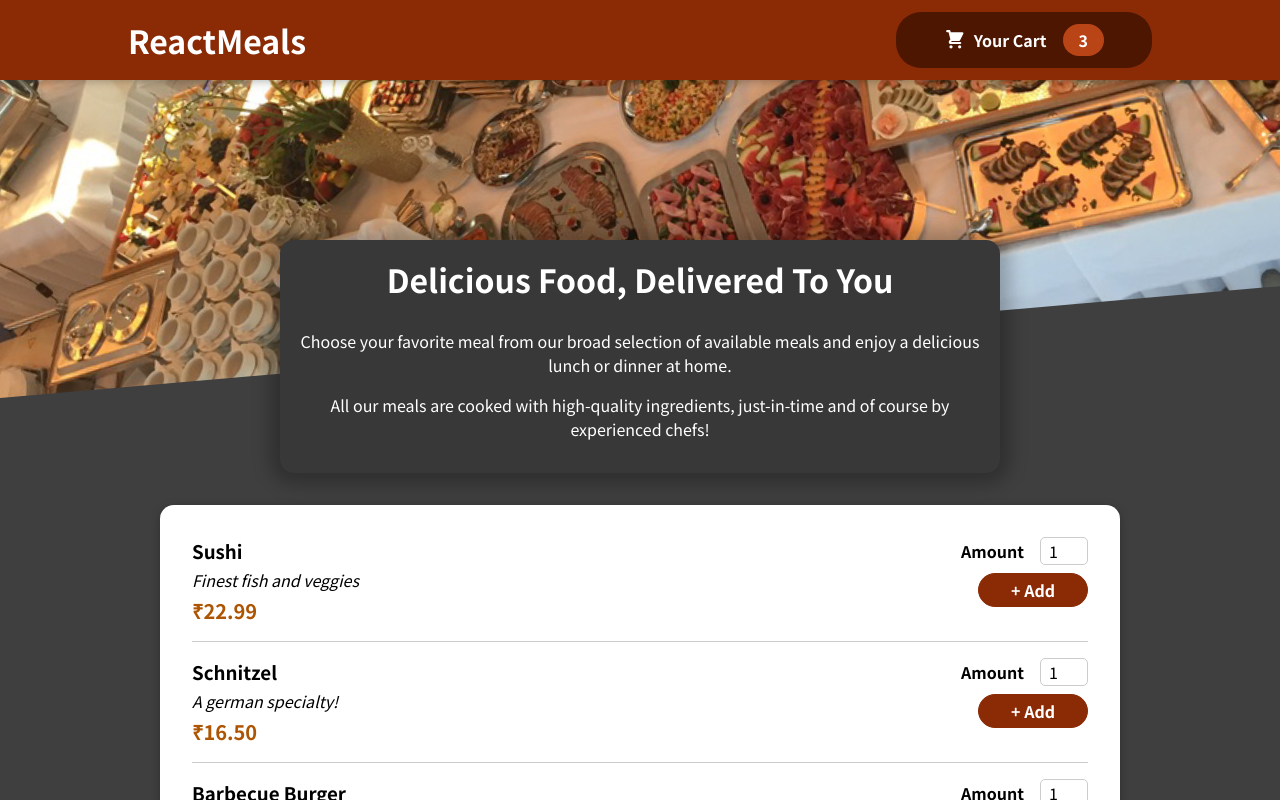
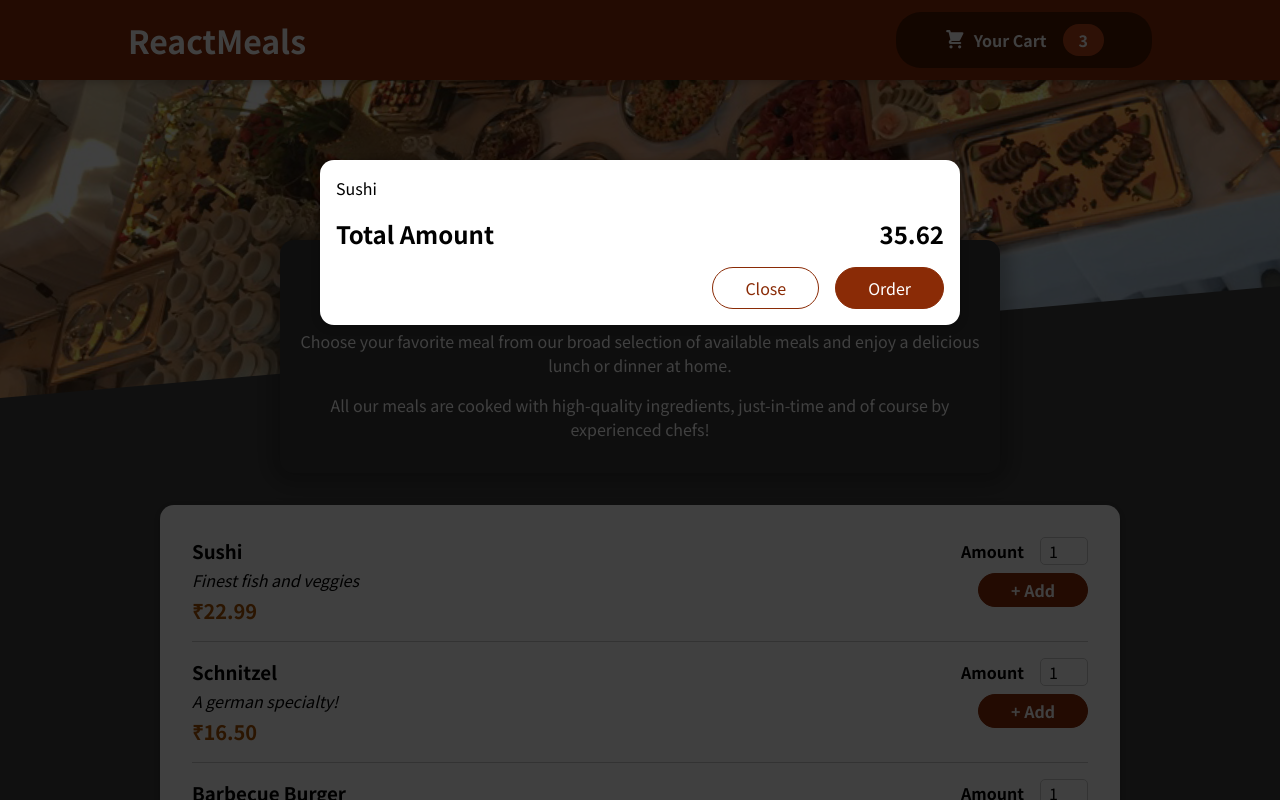
Before and after one commit to sasban9/react-meals, a React (Create React App) app: page / in a window 1280 px wide. Shown: the top 800 px of the page. Built offline with nearby package versions, Linux system fonts and the light colour scheme.

Commit message:
Adding a Modal via a React Portal.

```diff
--- a/public/index.html
+++ b/public/index.html
@@ -28,6 +28,7 @@
   </head>
   <body>
     <noscript>You need to enable JavaScript to run this app.</noscript>
+    <div id="overlays"></div>
     <div id="root"></div>
     <!--
       This HTML file is a template.
--- a/src/App.js
+++ b/src/App.js
@@ -1,10 +1,12 @@
 import { Fragment } from "react";
+import Cart from "./components/Cart/Cart";
 import Header from "./components/Layout/Header";
 import Meals from "./components/Meals/Meals";
 
 function App() {
   return (
     <Fragment>
+      <Cart />
       <Header />
       <main>
         <Meals />
--- a/src/components/Cart/Cart.js
+++ b/src/components/Cart/Cart.js
@@ -1,26 +1,27 @@
+import Modal from "../UI/Modal";
 import classes from "./Cart.module.css";
 
 const Cart = (props) => {
   const cartItems = (
     <ul className={classes["cart-items"]}>
       {[{ id: "c1", name: "Sushi", amount: 2, price: 12.99 }].map((item) => (
-        <li>{item.name}</li>
+        <li key={item.id}>{item.name}</li>
       ))}
     </ul>
   );
 
   return (
-    <div className={classes.cart}>
+    <Modal>
       {cartItems}
       <div className={classes.total}>
-          <span>Total Amount</span>
-          <span>35.62</span>
+        <span>Total Amount</span>
+        <span>35.62</span>
       </div>
       <div className={classes.actions}>
-          <button className={classes['button--alt']}>Close</button>
-          <button className={classes.button}>Order</button>
+        <button className={classes["button--alt"]}>Close</button>
+        <button className={classes.button}>Order</button>
       </div>
-    </div>
+    </Modal>
   );
 };
 
--- /dev/null
+++ b/src/components/UI/Modal.js
@@ -0,0 +1,31 @@
+import { Fragment } from "react";
+import ReactDOM from "react-dom";
+import classes from "./Modal.module.css";
+
+const Backdrop = () => {
+  return <div className={classes.backdrop} />;
+};
+
+const ModalOverlay = (props) => {
+  return (
+    <div className={classes.modal}>
+      <div className={classes.content}>{props.children}</div>
+    </div>
+  );
+};
+
+const portalElement = document.getElementById("overlays");
+
+const Modal = (props) => {
+  return (
+    <Fragment>
+      {ReactDOM.createPortal(<Backdrop />, portalElement)}
+      {ReactDOM.createPortal(
+        <ModalOverlay>{props.children}</ModalOverlay>,
+        portalElement
+      )}
+    </Fragment>
+  );
+};
+
+export default Modal;
--- /dev/null
+++ b/src/components/UI/Modal.module.css
@@ -0,0 +1,40 @@
+.backdrop {
+    position: fixed;
+    top: 0;
+    left: 0;
+    width: 100%;
+    height: 100vh;
+    z-index: 20;
+    background-color: rgba(0, 0, 0, 0.75);
+  }
+
+  .modal {
+    position: fixed;
+    top: 20vh;
+    left: 5%;
+    width: 90%;
+    background-color: white;
+    padding: 1rem;
+    border-radius: 14px;
+    box-shadow: 0 2px 8px rgba(0, 0, 0, 0.25);
+    z-index: 30;
+    animation: slide-down 300ms ease-out forwards;
+  }
+
+  @media (min-width: 768px) {
+    .modal {
+      width: 40rem;
+      left: calc(50% - 20rem);
+    }
+  }
+
+  @keyframes slide-down {
+    from {
+      opacity: 0;
+      transform: translateY(-3rem);
+    }
+    to {
+      opacity: 1;
+      transform: translateY(0);
+    }
+  }
```
Also changed, not shown: 1 other file (tests, documents, lock files or other folders).
